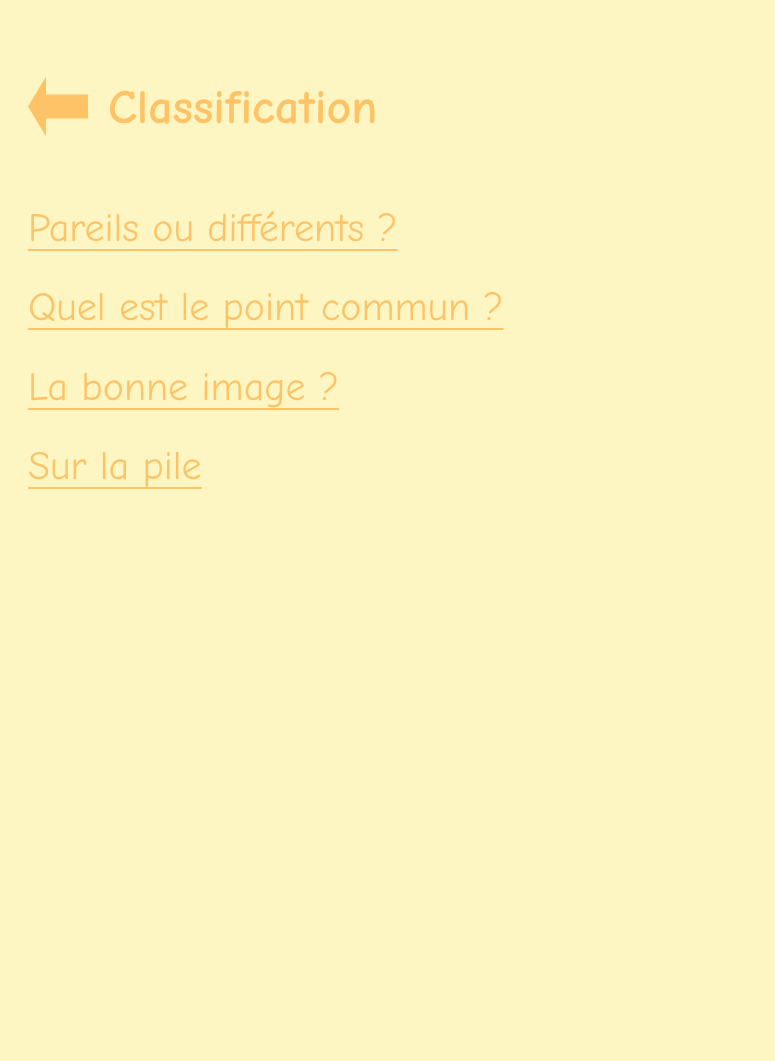
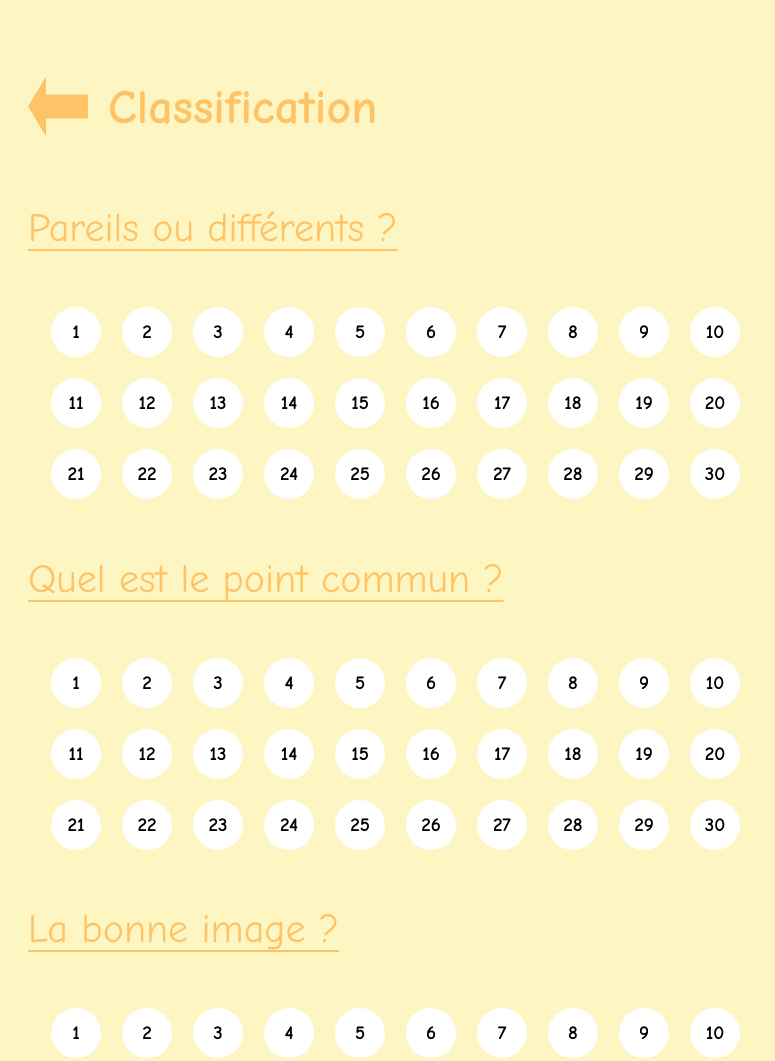
Before and after one commit to KT539/MA-metier, a website: page public/exercises/classification.html in a window 1280 px wide. Shown: the top 1061 px of the page, without its empty margins (0-775 px from the left). Before the commit the page ends 800 px from the top, so only its background shows below. Drawn offline with Linux system fonts and the light colour scheme.

Commit message:
Created First version of exercise generation function

```diff
--- a/public/CSS/classification.css
+++ b/public/CSS/classification.css
@@ -14,3 +14,5 @@ img { max-width: 10%; height: auto;}
 #div-header { display: flex; align-items: center; justify-content: centre; gap: 20px; margin-top: 20px; margin-bottom: 40px;}
 
 .arrow {width: 60px; height: 60px; background: #FFC367; border-color: black; clip-path: polygon(0% 50%, 30% 0%, 30% 30%, 100% 30%, 100% 70%, 30% 70%, 30% 100%); cursor: pointer; margin: 0; }
+
+.exercises-grid { display: flex; flex-wrap: wrap; gap: 15px; padding: 20px; max-width: 60%;}
--- a/public/exercises/classification.html
+++ b/public/exercises/classification.html
@@ -15,11 +15,12 @@
 
 
 <h2>Pareils ou différents ?</h2>
-
+<section class="exercises-grid" id="exercises-grid-pareils"></section>
 <h2>Quel est le point commun ?</h2>
-
+<section class="exercises-grid" id="exercises-grid-commun"></section>
 <h2>La bonne image ?</h2>
-
+<section class="exercises-grid" id="exercises-grid-images"></section>
 <h2>Sur la pile</h2>
-
+<section class="exercises-grid" id="exercises-grid-pile"></section>
 </body>
+<script src="/public/js/classification.js"></script>
--- /dev/null
+++ b/public/js/classification.js
@@ -0,0 +1,37 @@
+//function to create circles for each exercise type, will need to modify to have it work with database data
+function loadexercises(sectionid, numberOfCircles) {
+    const grid = document.getElementById(sectionid);
+
+    grid.innerHTML = ''; //clear grid
+
+    for (let i = 1; i <= numberOfCircles; i++) { //defines number of circles (*replace with foreach exercise from db)
+        const circle = document.createElement('div'); //creates circle
+        circle.className = 'exercise-circle';
+
+
+        circle.textContent = i;
+
+
+        Object.assign(circle.style, {
+            width: '50px',
+            height: '50px',
+            borderRadius: '50%',
+            backgroundColor: '#ffffffff',
+            color: 'black',
+            display: 'flex',
+            justifyContent: 'center',
+            alignItems: 'center',
+            margin: '3px',
+            fontSize: '1.2rem',
+            fontWeight: 'bold'
+        });
+
+        grid.appendChild(circle);
+    }
+}
+
+//calls function for each row of exercises
+loadexercises('exercises-grid-pareils', 30)
+loadexercises('exercises-grid-commun', 30)
+loadexercises('exercises-grid-images', 30)
+loadexercises('exercises-grid-pile', 30)
```
